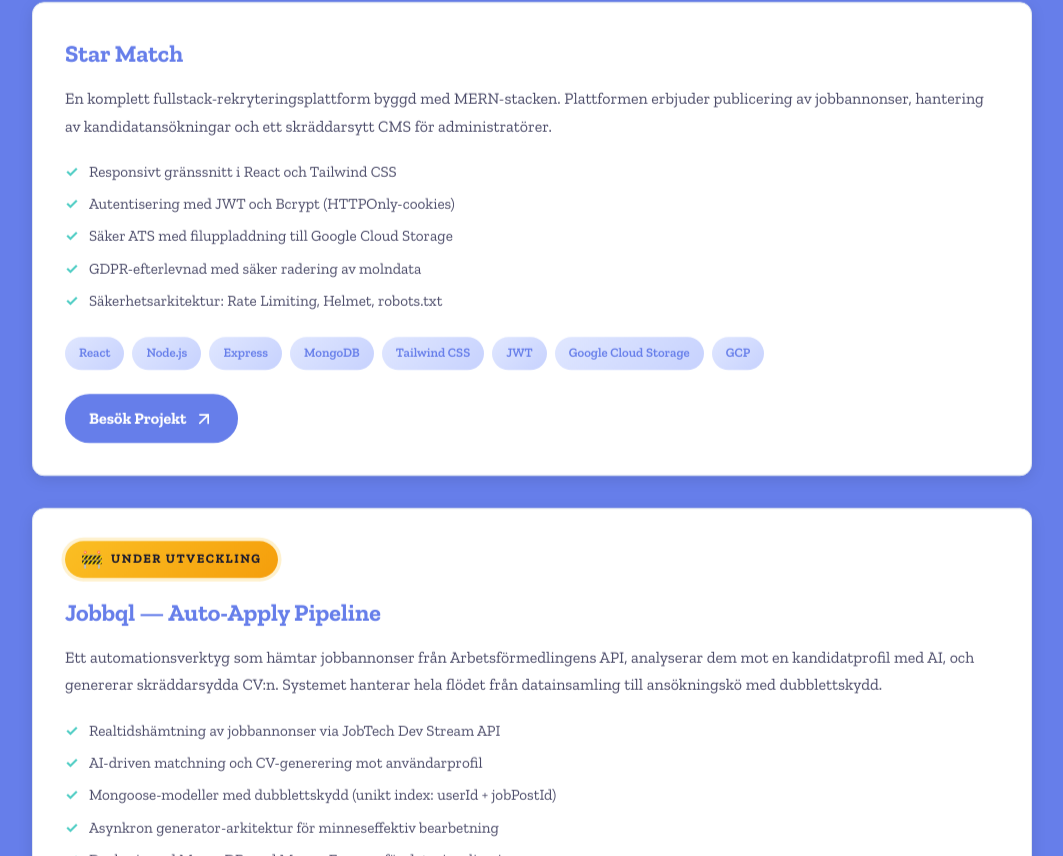
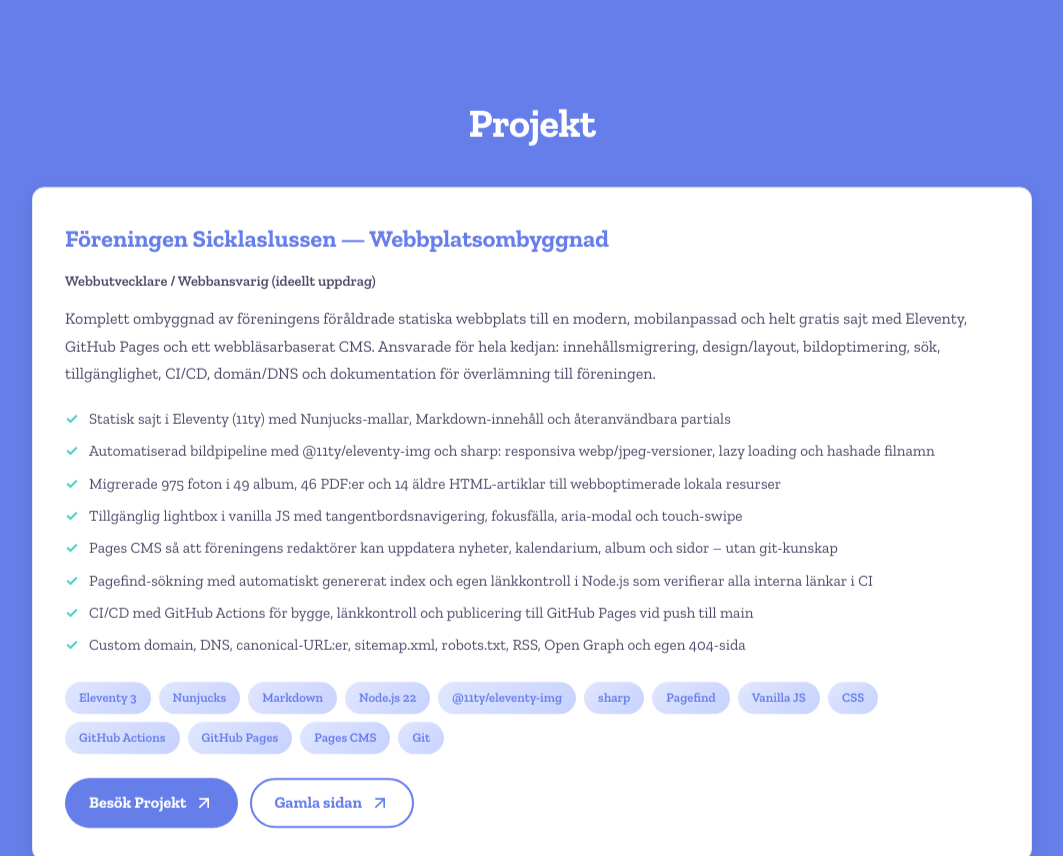
Before and after one commit to jacomaco/portfolio, a React (Vite) app: page / in a window 1280 px wide. Shown: the part 4224-5080 px from the top of the page, without its empty margins (108-1171 px from the left). Built offline with nearby package versions, Linux system fonts and the light colour scheme.

Commit message:
feat: add Sicklaslussen website rebuild project
- Add project card with role, description, key features and tech stack
- Link to the new site and the old site
- Add Eleventy, Nunjucks, GitHub Actions, Pagefind, CI/CD and accessibility skills

```diff
--- a/src/App.css
+++ b/src/App.css
@@ -717,6 +717,17 @@
   color: var(--color-accent-blue);
 }
 
+.project-meta {
+  display: flex;
+  flex-wrap: wrap;
+  align-items: center;
+  gap: 0.5rem 0.75rem;
+  margin-bottom: 0.75rem;
+  font-size: 0.9rem;
+  font-weight: 600;
+  color: var(--color-text-muted);
+}
+
 .project-description {
   color: var(--color-text-muted);
   margin-bottom: 1.25rem;
@@ -758,6 +769,13 @@
   font-size: 0.8rem;
 }
 
+.project-links {
+  display: flex;
+  flex-wrap: wrap;
+  align-items: center;
+  gap: 0.75rem;
+}
+
 .project-link {
   display: inline-flex;
   align-items: center;
@@ -782,6 +800,18 @@
 
 .project-link:hover svg {
   transform: translate(2px, -2px);
+}
+
+.project-link--secondary {
+  background: transparent;
+  color: var(--color-accent-blue);
+  border: 2px solid currentColor;
+  padding: calc(0.75rem - 2px) calc(1.5rem - 2px);
+}
+
+.project-link--secondary:hover {
+  background: rgba(102, 126, 234, 0.1);
+  box-shadow: none;
 }
 
 .wip-banner {
--- a/src/components/Projects.tsx
+++ b/src/components/Projects.tsx
@@ -2,10 +2,12 @@
 
 interface Project {
   name: string;
+  role?: string;
   description: string;
   features: string[];
   technologies: string[];
   link?: string;
+  secondaryLink?: { label: string; url: string };
   wip?: boolean;
 }
 
@@ -14,6 +16,24 @@
 }
 
 const projects: Project[] = [
+  {
+    name: 'Föreningen Sicklaslussen — Webbplatsombyggnad',
+    role: 'Webbutvecklare / Webbansvarig (ideellt uppdrag)',
+    description: 'Komplett ombyggnad av föreningens föråldrade statiska webbplats till en modern, mobilanpassad och helt gratis sajt med Eleventy, GitHub Pages och ett webbläsarbaserat CMS. Ansvarade för hela kedjan: innehållsmigrering, design/layout, bildoptimering, sök, tillgänglighet, CI/CD, domän/DNS och dokumentation för överlämning till föreningen.',
+    features: [
+      'Statisk sajt i Eleventy (11ty) med Nunjucks-mallar, Markdown-innehåll och återanvändbara partials',
+      'Automatiserad bildpipeline med @11ty/eleventy-img och sharp: responsiva webp/jpeg-versioner, lazy loading och hashade filnamn',
+      'Migrerade 975 foton i 49 album, 46 PDF:er och 14 äldre HTML-artiklar till webboptimerade lokala resurser',
+      'Tillgänglig lightbox i vanilla JS med tangentbordsnavigering, fokusfälla, aria-modal och touch-swipe',
+      'Pages CMS så att föreningens redaktörer kan uppdatera nyheter, kalendarium, album och sidor – utan git-kunskap',
+      'Pagefind-sökning med automatiskt genererat index och egen länkkontroll i Node.js som verifierar alla interna länkar i CI',
+      'CI/CD med GitHub Actions för bygge, länkkontroll och publicering till GitHub Pages vid push till main',
+      'Custom domain, DNS, canonical-URL:er, sitemap.xml, robots.txt, RSS, Open Graph och egen 404-sida',
+    ],
+    technologies: ['Eleventy 3', 'Nunjucks', 'Markdown', 'Node.js 22', '@11ty/eleventy-img', 'sharp', 'Pagefind', 'Vanilla JS', 'CSS', 'GitHub Actions', 'GitHub Pages', 'Pages CMS', 'Git'],
+    link: 'https://jacomaco.github.io/sicklaSluss/',
+    secondaryLink: { label: 'Gamla sidan', url: 'https://www.sicklasluss.se/' },
+  },
   {
     name: 'Star Match',
     description: 'En komplett fullstack-rekryteringsplattform byggd med MERN-stacken. Plattformen erbjuder publicering av jobbannonser, hantering av kandidatansökningar och ett skräddarsytt CMS för administratörer.',
@@ -52,6 +72,11 @@
       </div>
     )}
     <h3 className="project-title">{project.name}</h3>
+    {(project.role) && (
+      <p className="project-meta">
+        <span>{project.role}</span>
+      </p>
+    )}
     <p className="project-description">{project.description}</p>
     <ul className="project-features">
       {project.features.map((feature, index) => (
@@ -64,6 +89,7 @@
       ))}
     </div>
     {project.link && (
+      <div className="project-links">
         <a href={project.link} target="_blank" rel="noopener noreferrer" className="project-link">
           {project.link.includes('github.com') ? (
             <>
@@ -82,6 +108,16 @@
             </>
           )}
         </a>
+        {project.secondaryLink && (
+          <a href={project.secondaryLink.url} target="_blank" rel="noopener noreferrer" className="project-link project-link--secondary">
+            <span>{project.secondaryLink.label}</span>
+            <svg xmlns="http://www.w3.org/2000/svg" width="20" height="20" viewBox="0 0 24 24" fill="none" stroke="currentColor" strokeWidth="2" strokeLinecap="round" strokeLinejoin="round">
+              <path d="M7 7h10v10"></path>
+              <path d="M7 17 17 7"></path>
+            </svg>
+          </a>
+        )}
+      </div>
     )}
   </div>
 );
--- a/src/components/Skills.tsx
+++ b/src/components/Skills.tsx
@@ -11,11 +11,11 @@
 
 const skills: SkillCategories = {
   languages: ['JavaScript (ES6+)', 'Java', 'Python', 'C', 'Go'],
-  frontend: ['React', 'HTML/CSS', 'Tailwind CSS', 'React Router'],
+  frontend: ['React', 'HTML/CSS', 'Tailwind CSS', 'React Router', 'Eleventy (11ty)', 'Nunjucks', 'Markdown'],
   backend: ['Node.js', 'Express', 'REST APIs', 'MVC'],
   database: ['MongoDB Atlas', 'Mongoose ODM', 'Google Cloud Storage'],
-  tools: ['Git/GitHub', 'Vite', 'JWT', 'Bcrypt'],
-  concepts: ['OOP', 'SOLID', 'SDLC', 'Agile', 'Deklarativ programmering', 'SPA-arkitektur', 'GDPR']
+  tools: ['Git/GitHub', 'Vite', 'JWT', 'Bcrypt', 'GitHub Actions', 'GitHub Pages', 'Pages CMS', 'Pagefind', 'sharp'],
+  concepts: ['OOP', 'SOLID', 'SDLC', 'Agile', 'Deklarativ programmering', 'SPA-arkitektur', 'GDPR', 'CI/CD', 'Tillgänglighet (WCAG)', 'Statisk webbgenerering']
 };
 
 const Skills = () => {
```
Lines whose indentation alone changed are shown as unchanged.
